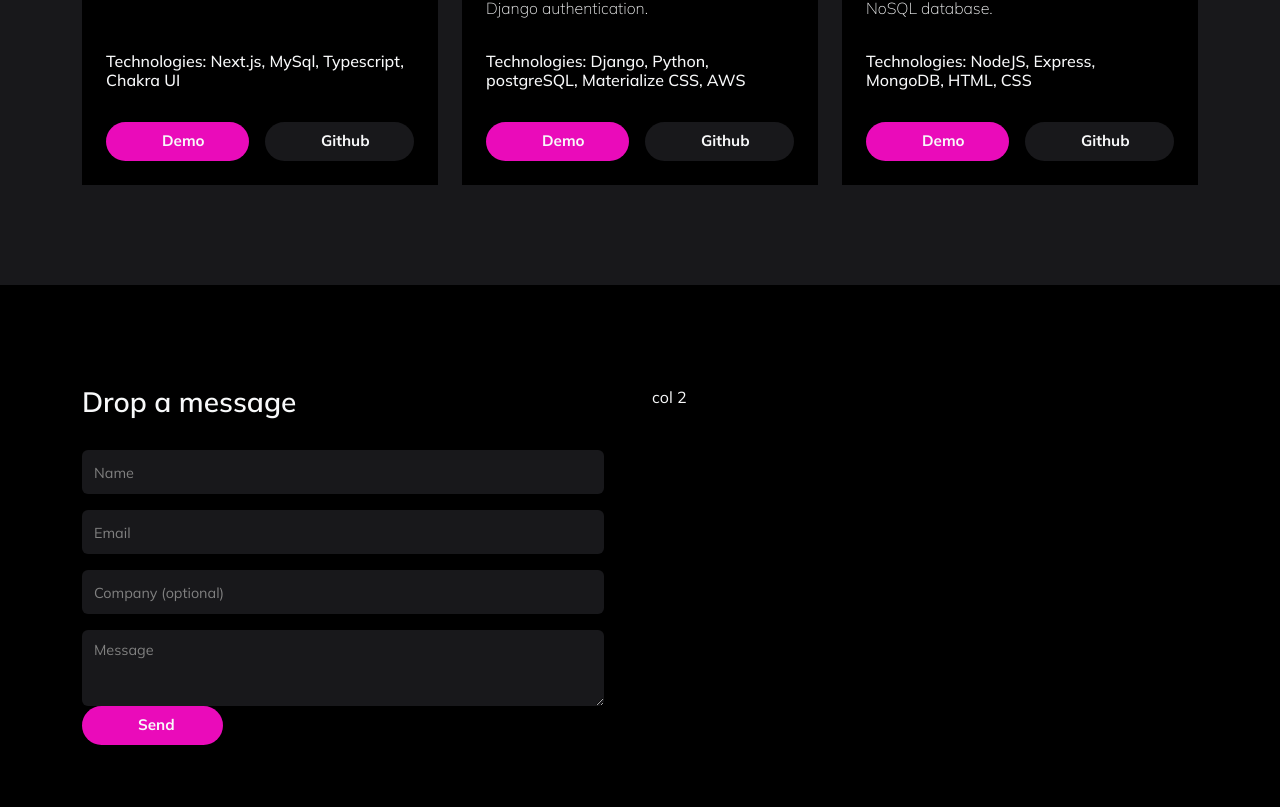
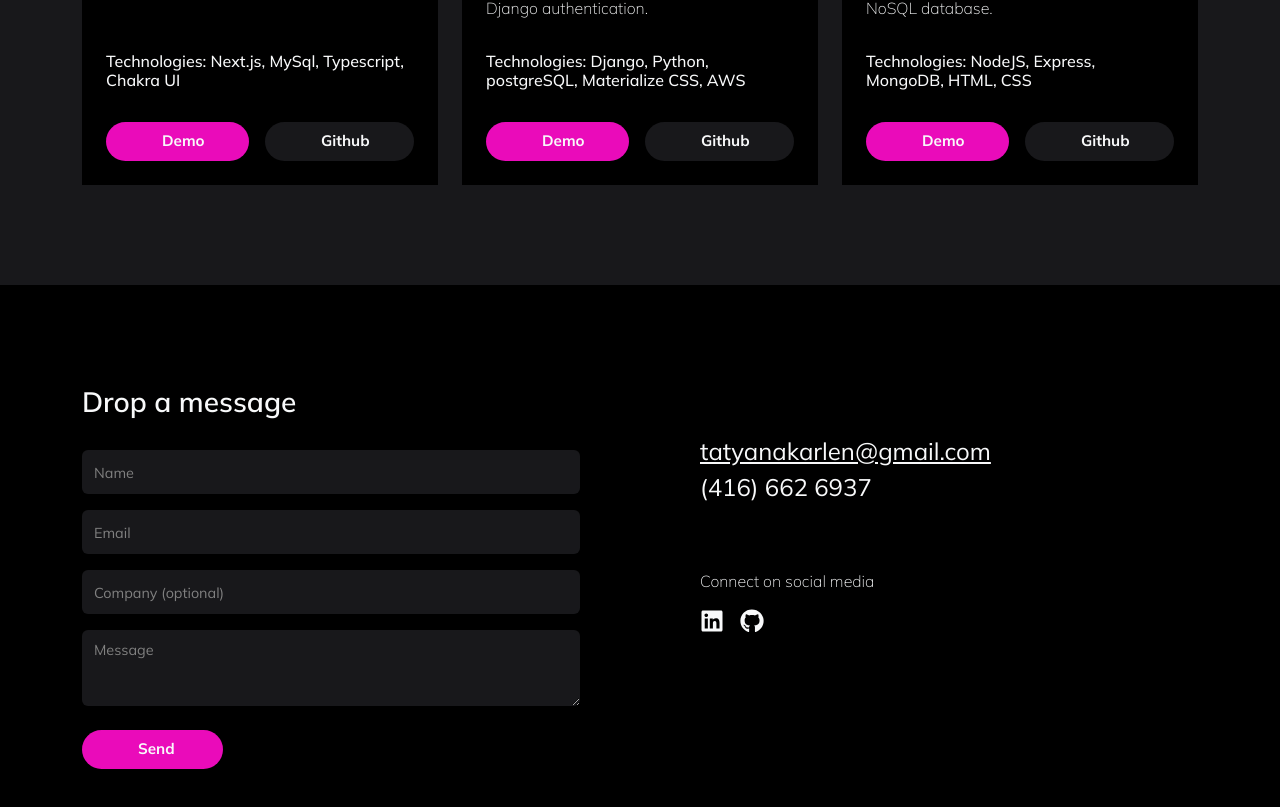
Before and after one commit to tatyanakarlen/new_portfolio, a Next.js app: page / in a window 1280 px wide. Shown: the part 3133-3940 px from the top of the page. Built offline with nearby package versions, Linux system fonts and the light colour scheme.

Commit message:
finished contact section

```diff
--- a/src/app/sections/Contact/Contact.module.css
+++ b/src/app/sections/Contact/Contact.module.css
@@ -10,3 +10,7 @@
     color: grey !important;
     font-size: 0.9rem !important;
 }
+
+.formSubmitBtnContainer {
+    width: fit-content;
+}
--- a/src/app/sections/Contact/Contact.tsx
+++ b/src/app/sections/Contact/Contact.tsx
@@ -2,18 +2,24 @@ import React from "react";
 import { Container, Row, Col, Form } from "react-bootstrap";
 import styles from "./Contact.module.css";
 import CustomBtn from "@/components/CustomBtn/CustomBtn";
+import { FaLinkedin } from "react-icons/fa";
+import { FaGithub } from "react-icons/fa";
 
 const Contact = () => {
   return (
     <div id="contact">
       <Container className="section">
         <Row className="">
-          <Col>
-            <div className="flex-grow-1">
-              <h3 className="fw-semibold">Drop a message</h3>
+          <Col md={12} lg={6}>
+            <div className="pe-md-0 pe-lg-5">
+              <h3 className="fw-semibold mb-0">Drop a message</h3>
               <Form className={`${styles.customForm} w-100 mt-3`}>
-                <Row className="mb-3 w-100">
-                  <Form.Group className="d-flex flex-column align-items-start" as={Col} controlId="validationCustom01">
+                {/* <Row className="mb-3 w-100"> */}
+                <Form.Group
+                  className="d-flex flex-column align-items-start"
+                  // as={Col}
+                  controlId="validationCustom01"
+                >
                   <Form.Control
                     required
                     type="text"
@@ -39,7 +45,7 @@ const Contact = () => {
                     placeholder="Message"
                     className={styles.textarea}
                   />
-                       <div>
+                  <div className={`${styles.formSubmitBtnContainer} mt-4`}>
                     <CustomBtn
                       text="Send"
                       bgColor="hotPinkBtn"
@@ -47,13 +53,27 @@ const Contact = () => {
                     />
                   </div>
                 </Form.Group>
-
-                </Row>
+                {/* </Row> */}
               </Form>
             </div>
           </Col>
-          <Col>
-            <div className="flex-grow-1">col 2</div>
+          <Col md={12} lg={6}>
+            <div className="ps-md-0 ps-lg-5 d-flex flex-column h-100 gap-5">
+              <div className="d-flex flex-column">
+                {/* <h4 className="fw-semibold mb-0">Contact me</h4> */}
+                <span className="mt-5 fs-4 text-decoration-underline">
+                  tatyanakarlen@gmail.com
+                </span>
+                <span className="fs-4">(416) 662 6937</span>
+              </div>
+              <div className="d-flex flex-column">
+                <span className="mt-3 fw-custom-light">Connect on social media</span>
+                <div className="d-flex gap-3 mt-3 fs-4">
+                  <FaLinkedin />
+                  <FaGithub />
+                </div>
+              </div>
+            </div>
           </Col>
         </Row>
       </Container>
```
Lines whose indentation alone changed are shown as unchanged.
